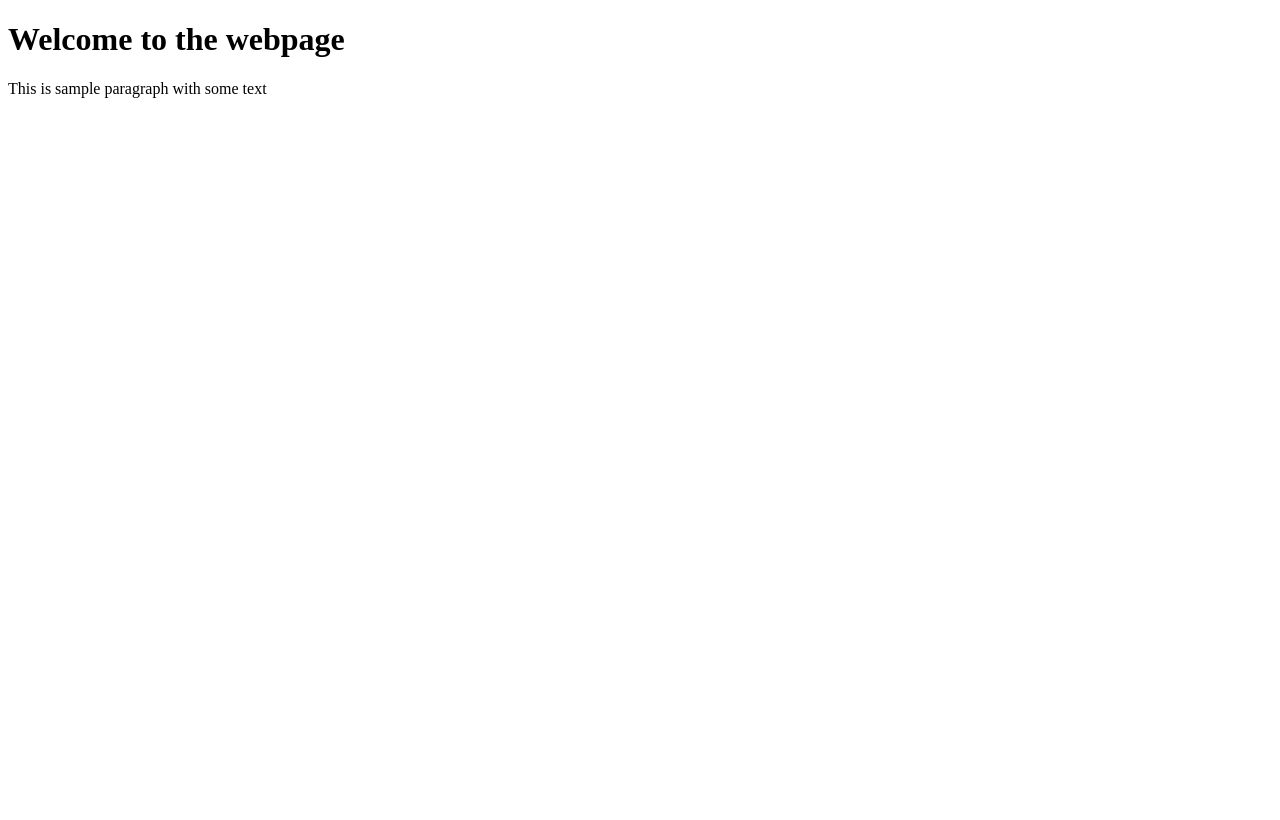
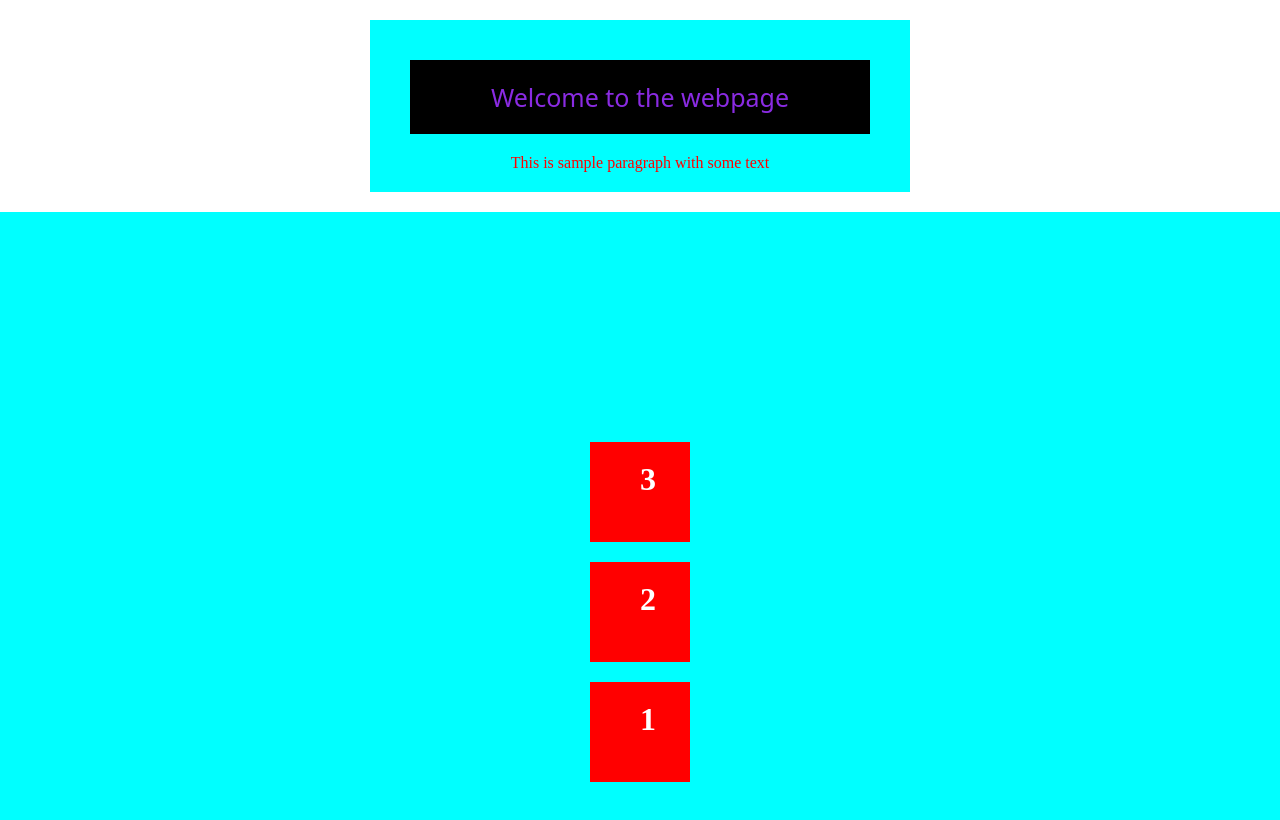
Before and after one commit to aksingh-77/GeeksForGeeks_CSS, a plain HTML site: page lecture 2/index.html in a window 1280 px wide. Drawn offline with Linux system fonts and the light colour scheme.

Commit message:
Images Properties

```diff
--- a/lecture 2/index.html
+++ b/lecture 2/index.html
@@ -5,8 +5,66 @@
     <meta name="viewport" content="width=device-width, initial-scale=1.0">
     <title>CSS Practice</title>
 </head>
+<style>
+    *{
+        margin: 0;
+        padding: 0;
+    }
+
+    .container{
+        background-color: aqua;
+        padding: 20px;
+        margin: 20px auto;
+        color: red;
+        width: 500px;
+        text-align: center;
+    }
+    .flexContainer{
+        width: 100%;
+        height: 100vh;
+        background-color: aqua;
+        display: flex;
+        flex-direction: column-reverse;
+        justify-content: center;
+        align-items: center;
+    }
+
+    .box1{
+        width: 100px;
+        height: 100px;
+        background-color: red;
+        margin: 10px;
+    }
+
+    .box1 h1{
+        color: white;
+        top: 50%;
+        left: 50%;
+        transform: translate(50%, 50%);
+    }
+
+    .head1{
+        color: blueviolet;
+        font-size: 25px;
+        font-weight: 100;
+        font-family: system-ui, -apple-system, BlinkMacSystemFont, 'Segoe UI', Roboto, Oxygen, Ubuntu, Cantarell, 'Open Sans', 'Helvetica Neue', sans-serif;
+        background-color: black;
+        margin: 20px;
+        padding: 20px;
+    }
+
+</style>
 <body>
-    <h1>Welcome to the webpage</h1>
-    <p>This is sample paragraph with some text</p>
+    <div class="container">
+        <h1 class="head1">Welcome to the webpage</h1>
+        <p>This is sample paragraph with some text</p>
+    </div>
+
+    <div class="flexContainer">
+        <div class="box1"><h1>1</h1></div>
+        <div class="box1"><h1>2</h1></div>
+        <div class="box1"><h1>3</h1></div>
+
+    </div>
 </body>
 </html>
```
Also changed, not shown: lecture 3/index.html (added, +31 -0 lines).
